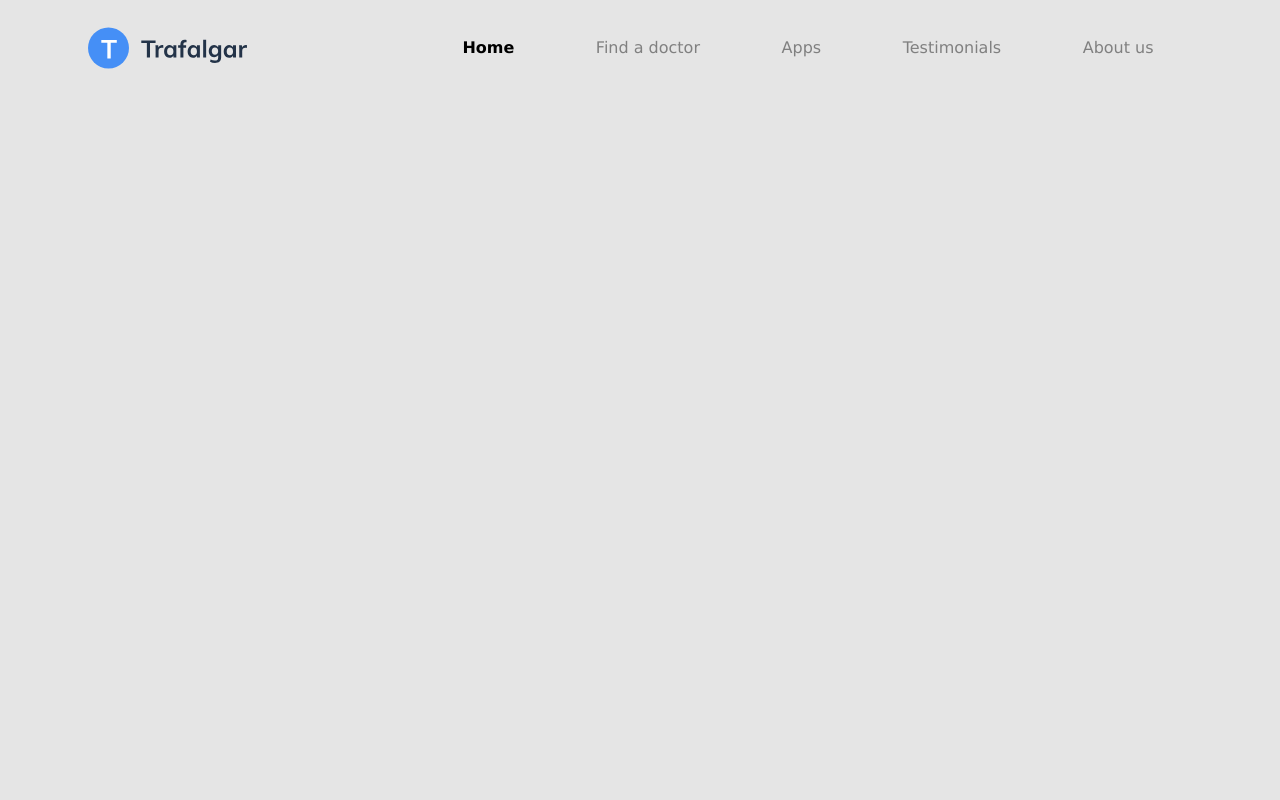
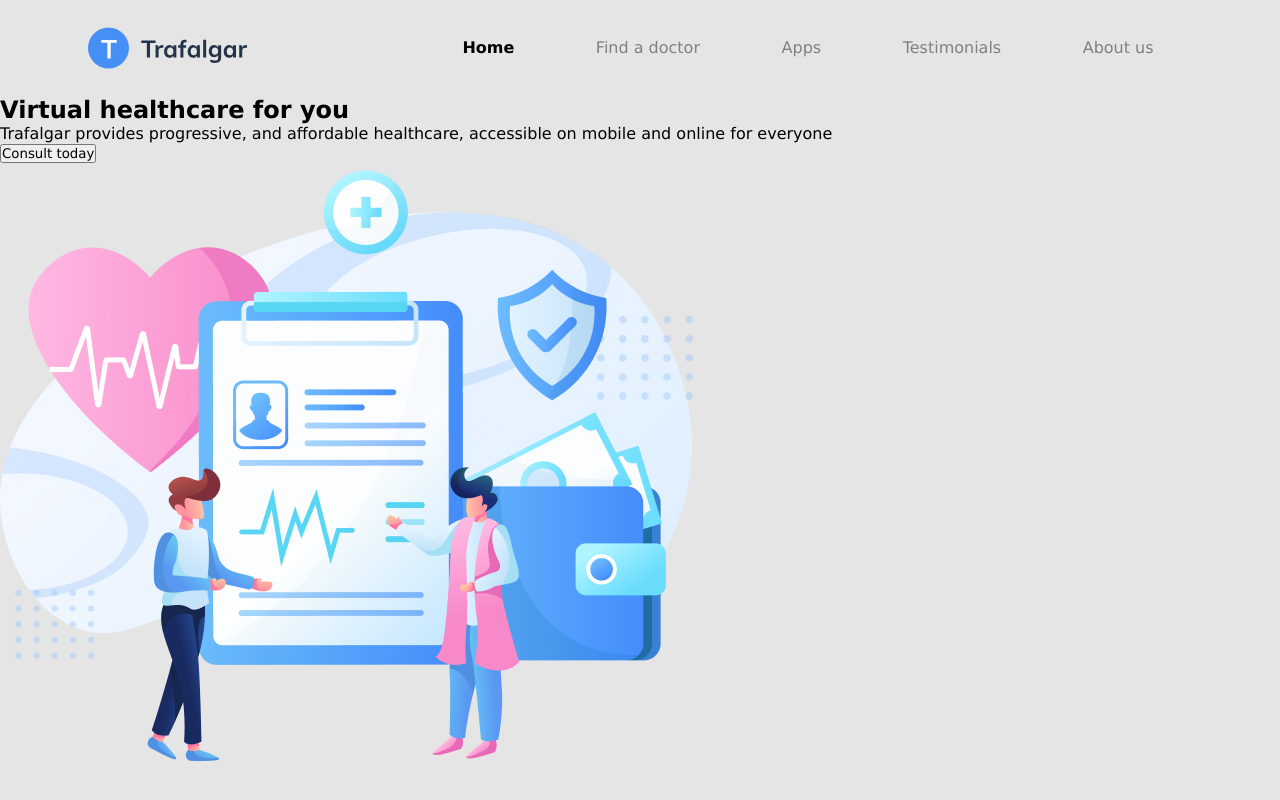
Before and after one commit to matheustkaczyk/trafalgar-landing-page, a React (Vite) app: page / in a window 1280 px wide. Built offline with nearby package versions, Linux system fonts and the light colour scheme.

Commit message:
feat: adicionando imagem home, estruturando page home

```diff
--- a/src/pages/Home/index.jsx
+++ b/src/pages/Home/index.jsx
@@ -1,6 +1,15 @@
+import homeImg from '../../assets/trafalgar-home.svg';
+
 const Home = () => {
   return(
-    <section></section>
+    <section>
+      <div>
+        <h1>Virtual healthcare for you</h1>
+        <p>Trafalgar provides progressive, and affordable healthcare, accessible on mobile and online for everyone</p>
+        <button>Consult today</button>
+      </div>
+      <img src={homeImg} alt="home image" />
+    </section>
   )
 }
 
```
Also changed, not shown: src/assets/trafalgar-home.svg (added).
